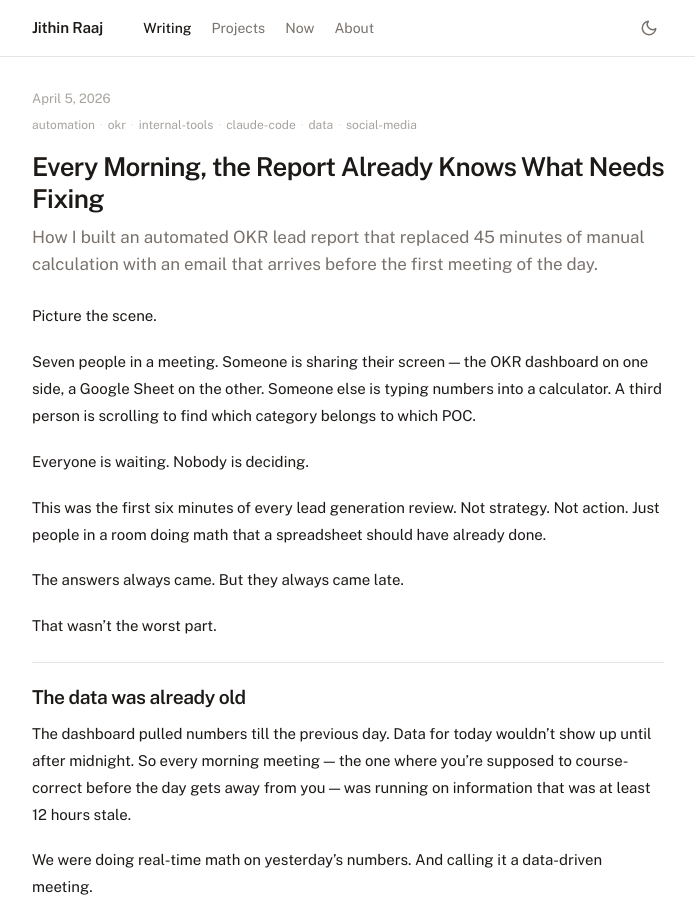
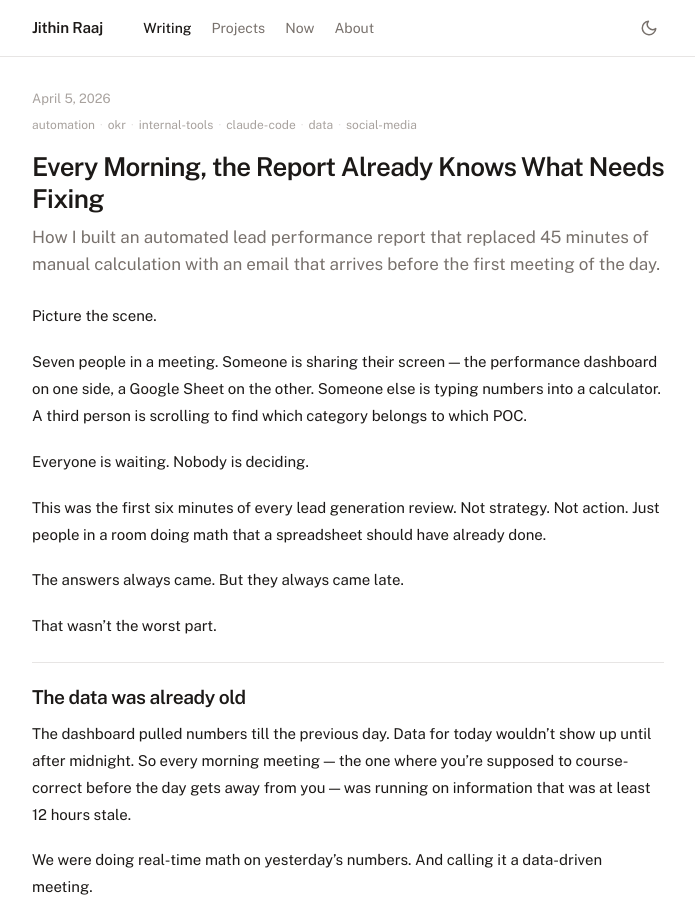
Before and after one commit to jithinrajtk/jithinrajtk.github.io, a Jekyll site: the page built from _posts/2026-04-05-okr-lead-report-automation.md, in a window 1280 px wide and 900 px high. Shown: the whole window, without its empty margins (292-987 px from the left). Built offline with Jekyll 4.4.1, drawn with Linux system fonts in a browser that asks for light colours; nearby versions of some CDN libraries.

Commit message:
Remove company-sensitive terms — OKR dashboard replaced with generic language

```diff
--- a/_posts/2026-04-05-okr-lead-report-automation.md
+++ b/_posts/2026-04-05-okr-lead-report-automation.md
@@ -1,7 +1,7 @@
 ---
 layout: post
 title: "Every Morning, the Report Already Knows What Needs Fixing"
-subtitle: "How I built an automated OKR lead report that replaced 45 minutes of manual calculation with an email that arrives before the first meeting of the day."
+subtitle: "How I built an automated lead performance report that replaced 45 minutes of manual calculation with an email that arrives before the first meeting of the day."
 date: 2026-04-05
 tags: [automation, okr, internal-tools, claude-code, data, social-media]
 description: "Every morning meeting on lead generation started with someone opening a dashboard and a spreadsheet to manually calculate where we stood. I built a system that does it automatically and delivers the answer before anyone opens a laptop."
@@ -9,7 +9,7 @@ description: "Every morning meeting on lead generation started with someone open
 
 Picture the scene.
 
-Seven people in a meeting. Someone is sharing their screen — the OKR dashboard on one side, a Google Sheet on the other. Someone else is typing numbers into a calculator. A third person is scrolling to find which category belongs to which POC.
+Seven people in a meeting. Someone is sharing their screen — the performance dashboard on one side, a Google Sheet on the other. Someone else is typing numbers into a calculator. A third person is scrolling to find which category belongs to which POC.
 
 Everyone is waiting. Nobody is deciding.
 
```
